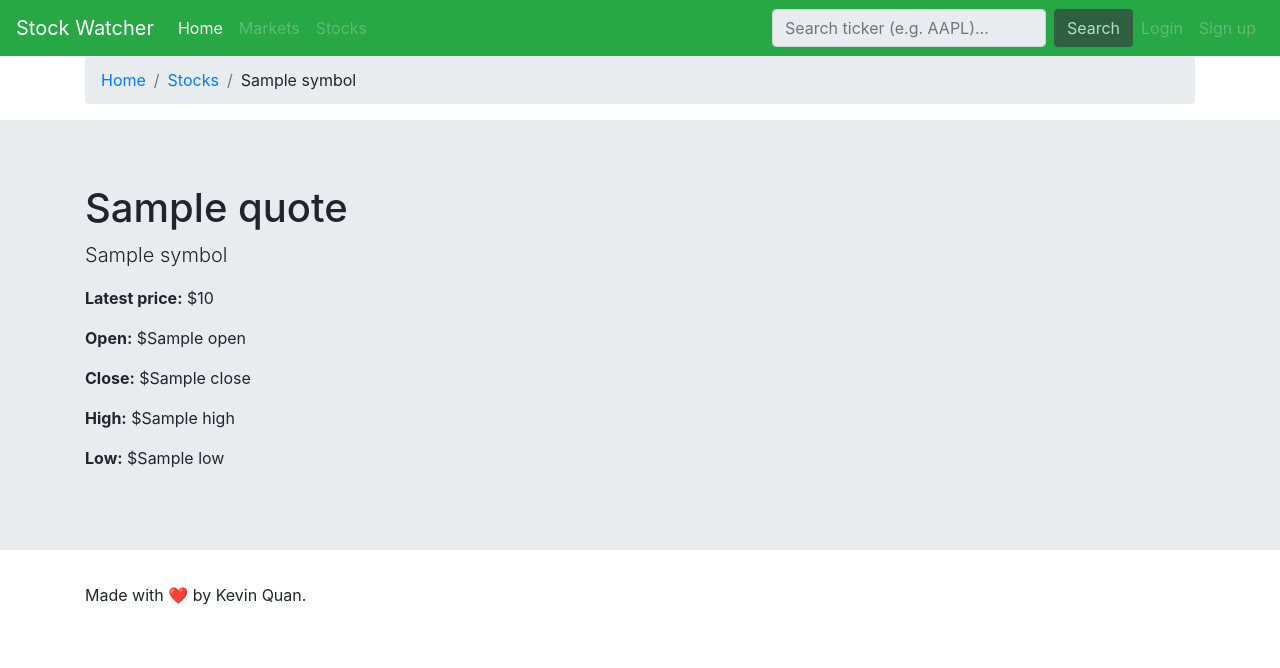
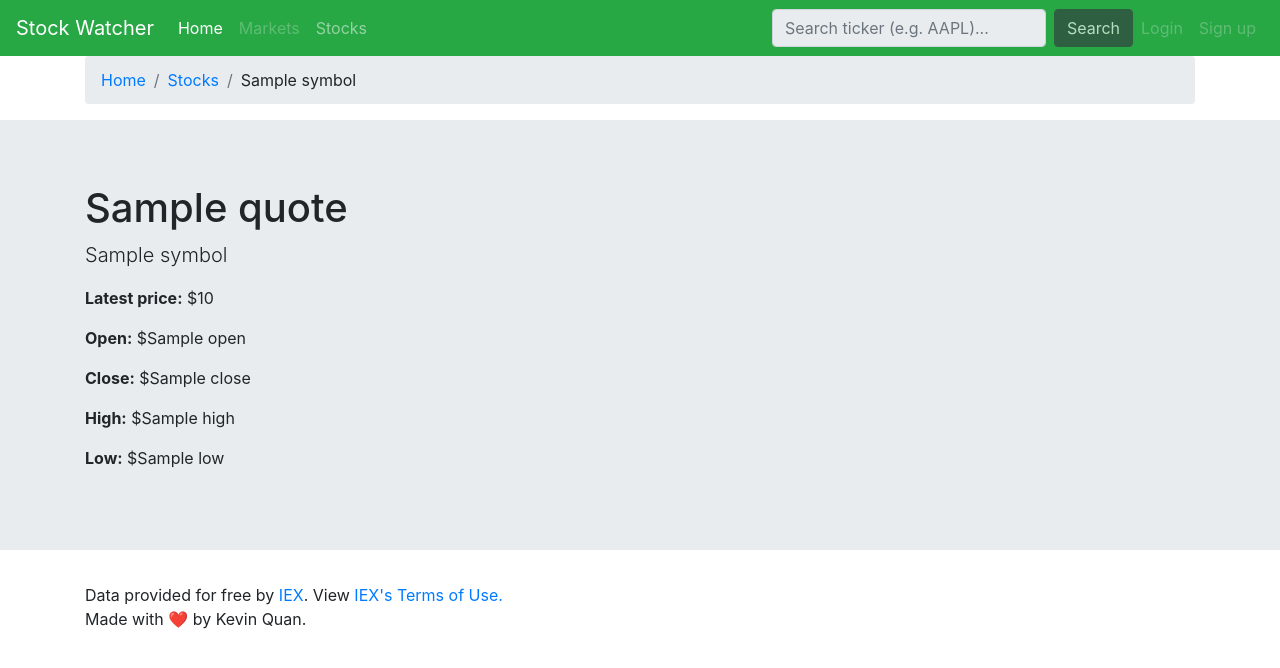
Before and after one commit to kgquan/stockwatcher, a Django app: page /stocks/1/ in a window 1280 px wide. Shown: the top 668 px of the page. Run offline with Django 3.2, Linux system fonts and the light colour scheme; tables that the repository leaves empty hold one stand-in row (values such as "Sample post"); a database or web service that is not in the repository returns one stand-in record (values such as "Sample title"); data that the repository does not hold is empty; parts of the project's set-up code (start-up, migrations or seed data) failed here and were passed over; some libraries are stand-ins or nearby versions.

Commit message:
Edit base template to update links, add API notice in footer
Links have been updated to be dynamic. Also, in accordance with IEX terms and conditions, a link to the API has been added to the footer.

```diff
--- a/stockwatcher/stockwatcher/templates/base.html
+++ b/stockwatcher/stockwatcher/templates/base.html
@@ -35,20 +35,20 @@
 
 	<body>
 			<nav class="navbar navbar-expand-md navbar-dark bg-success">
-				<a class="navbar-brand" href="#">Stock Watcher</a>
+				<a class="navbar-brand" href="{% url 'index' %}">Stock Watcher</a>
 				<button class="navbar-toggler" type="button" data-toggle="collapse" data-target="#navbarsExampleDefault" aria-controls="navbarsExampleDefault" aria-expanded="false" aria-label="Toggle navigation">
 				<span class="navbar-toggler-icon"></span>
 				</button>
 				<div class="collapse navbar-collapse" id="navbarsExampleDefault">
 					<ul class="navbar-nav mr-auto">
 						<li class="nav-item active">
-							<a class="nav-link" href="#">Home <span class="sr-only">(current)</span></a>
+							<a class="nav-link" href="{% url 'index' %}">Home <span class="sr-only">(current)</span></a>
 						</li>
 						<li class="nav-item">
 							<a class="nav-link disabled" href="#">Markets</a>
 						</li>
 						<li class="nav-item">
-							<a class="nav-link disabled" href="#">Stocks</a>
+							<a class="nav-link" href="{% url 'index' %}">Stocks</a>
 						</li>
 					</ul>
 					<form class="form-inline my-2 my-lg-0">
@@ -74,7 +74,10 @@
 			</main>
 			<footer>
 				<div class="container">
-					<p>Made with ❤️ by Kevin Quan.</p>
+					<p>
+						Data provided for free by <a href="https://iextrading.com/developer" target="_blank" rel="noopener noreferrer">IEX</a>. View <a href="https://iextrading.com/api-exhibit-a/" target="_blank" rel="noopener noreferrer">IEX's Terms of Use.</a><br />
+						Made with ❤️ by Kevin Quan.
+					</p>
 				</div>
 			</footer>
 
```
